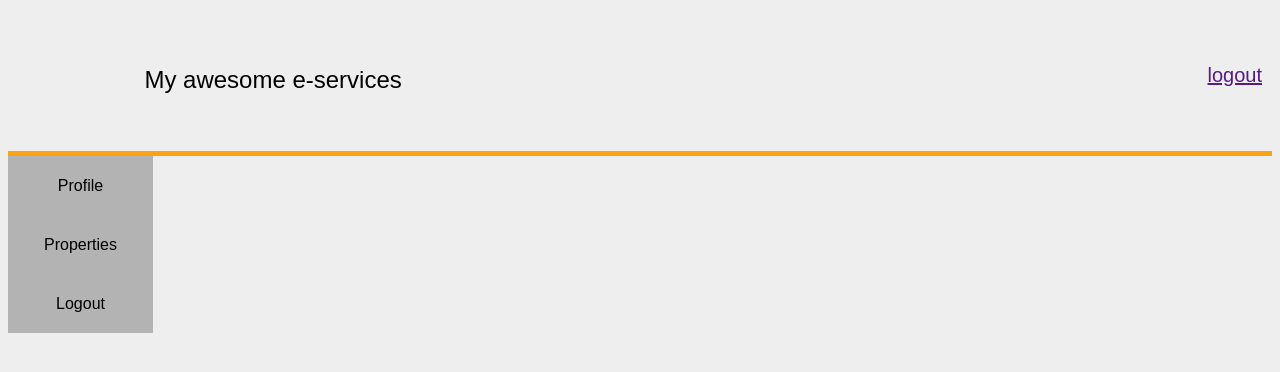
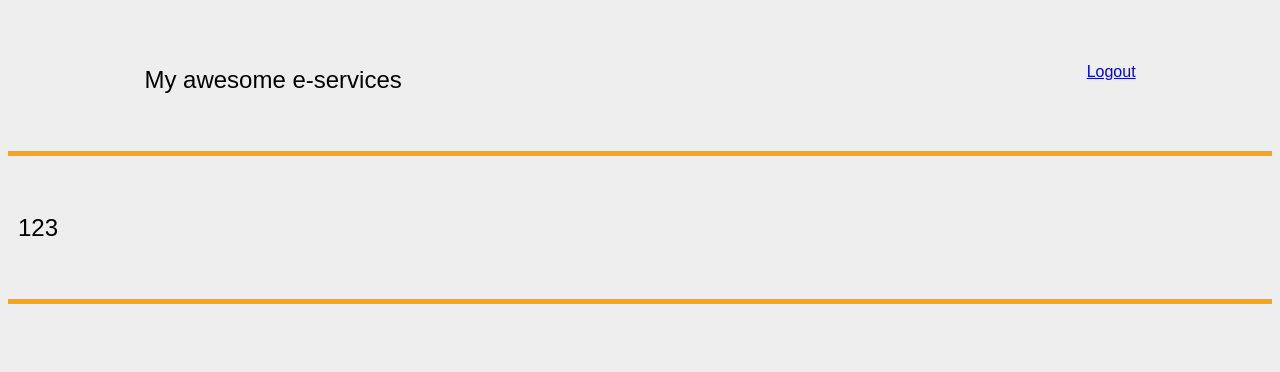
Before and after one commit to LavrL/LavrL.github.io, a plain HTML site: page mainMenuProperties.html in a window 1280 px wide. Drawn offline with Linux system fonts and the light colour scheme.

Commit message:
main menu properties page design

```diff
--- a/css/menu.css
+++ b/css/menu.css
@@ -18,20 +18,28 @@ body{
     text-align: left;
     font-size: 24px;
     padding-left: 10%;
+    font-weight: 500;
+}
+.menuHeading .left2 {
+    width: 25%;
+    text-align: left;
+    font-size: 24px;
+
+    font-weight: 500;
 }
 .menuHeading .right {
     width: 25%;
     text-align: right;
-    font-size: 20px;
-
+    font-size: 16px;
+    padding-right: 10%;
 }
 
+.menuRight ul {
 
-.menu_simple ul {
-    margin: 0;
-    padding: 0;
     width: 145px;
+    height: 100%;
     float:left;
+    background-color: white;
 }
 
 .menu_simple ul li a {
--- a/mainMenuProperties.html
+++ b/mainMenuProperties.html
@@ -7,25 +7,20 @@
   <link rel="stylesheet" href="css/menu.css">
 </head>
 <body>
+
 <div class="menuHeading">
   <div class="container left">
     <p>My awesome e-services</p>
   </div>
   <div class="container right">
-    <p><a href="" class="link">logout</a></p>
+    <p><a href="#" class="link">Logout</a></p>
   </div>
 </div>
 
-<div class="menu_simple">
-  <ul>
-    <li><a href="mainMenuProfile.html">Profile</a></li>
-    <li><a href="mainMenuProperties.html">Properties</a></li>
-    <li><a href="index.html">Logout</a></li>
-  </ul>
-</div>
-
-<div class="content">
-
+<div class="menuHeading">
+  <div class="container left2">
+    <p>123</p>
+  </div>
 </div>
 
 </body>
```
